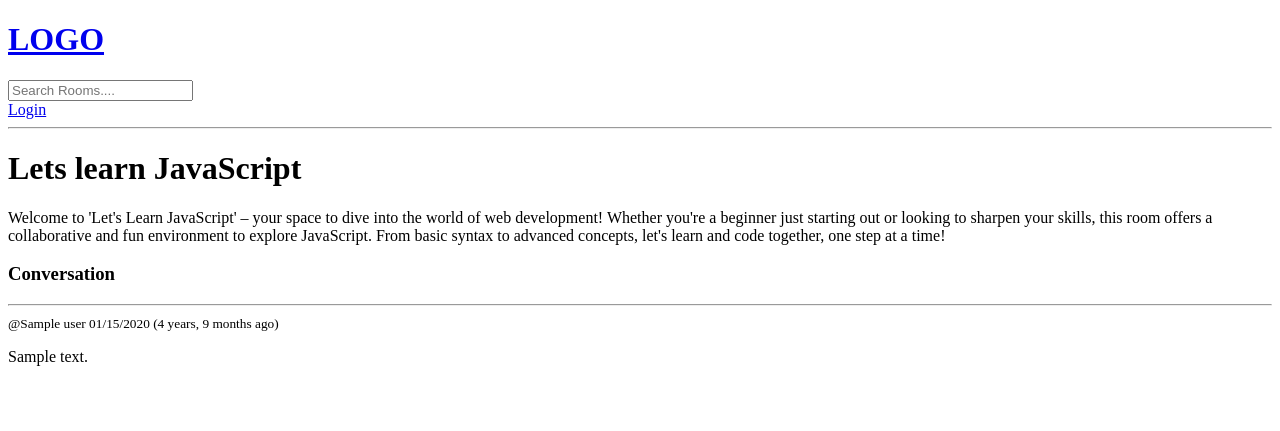
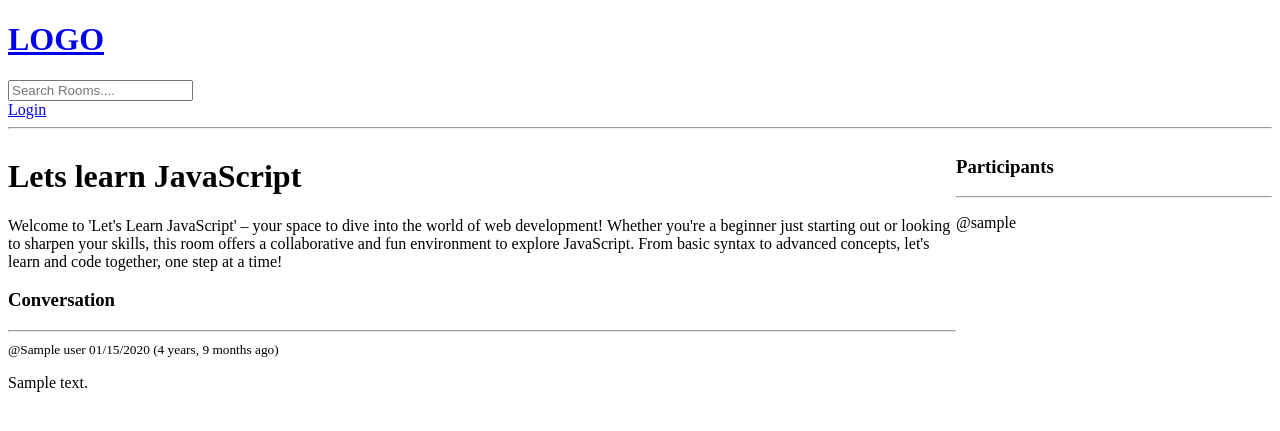
Before and after one commit to MachariaP/StudyBud, a Django app: template studybud/base/templates/base/room.html in a window 1280 px wide. Shown: the top 431 px of the page. Run offline with Django 5.2, Linux system fonts and the light colour scheme; data comes from the database, SQL or seed files in the repository; tables that the repository leaves empty hold one stand-in row (values such as "Sample post"); the template is opened without the code that fills it: values that come from a table or form of the project are taken from there, most other values are stand-ins (such as "Sample title", 1, 10 or a date in 2020).

Commit message:
Enhance room template with participants section and message deletion
- Added a CSS grid layout to separate room details and participants.
- Included a new section to display the participants of the room.
- Added functionality to allow users to delete their own messages.

```diff
--- a/studybud/base/templates/base/room.html
+++ b/studybud/base/templates/base/room.html
@@ -1,6 +1,16 @@
 {% extends 'main.html' %}
 
 {% block content %}
+
+<style>
+    .room-container {
+        display: grid;
+        grid-template-columns: 3fr 1fr;
+    }
+</style>
+
+<div class="room-container">
+    <div>
         <h1>{{ room.name }}</h1>
         <p>{{ room.description }}</p>
 
@@ -10,6 +20,9 @@
 
             {% for message in room_messages %}
             <div>
+                {% if request.user == message.user %}
+                <a href="{% url 'delete-message' message.id %}">Delete</a>
+                {% endif %}
                 <small>
                     @{{ message.user }} {{ message.created|date:"SHORT_DATE_FORMAT" }} ({{ message.created|timesince }} ago)
                 </small>
@@ -24,6 +37,24 @@
                 {% csrf_token %}
                 <input type="text" name="body" placeholder="Write your message here..." />
             </form>
+
         </div>
         {% endif %}
-{% endblock %}
+    </div>
+
+    <div>
+        <h3>Participants</h3>
+        <hr />
+
+        {% for user in participants %}
+            <div>
+                <p>@{{ user.username }}</p>
+            </div>
+
+        {% endfor %}
+    </div>
+
+
+</div>
+
+{% endblock content %}
```
Lines whose indentation alone changed are shown as unchanged.
